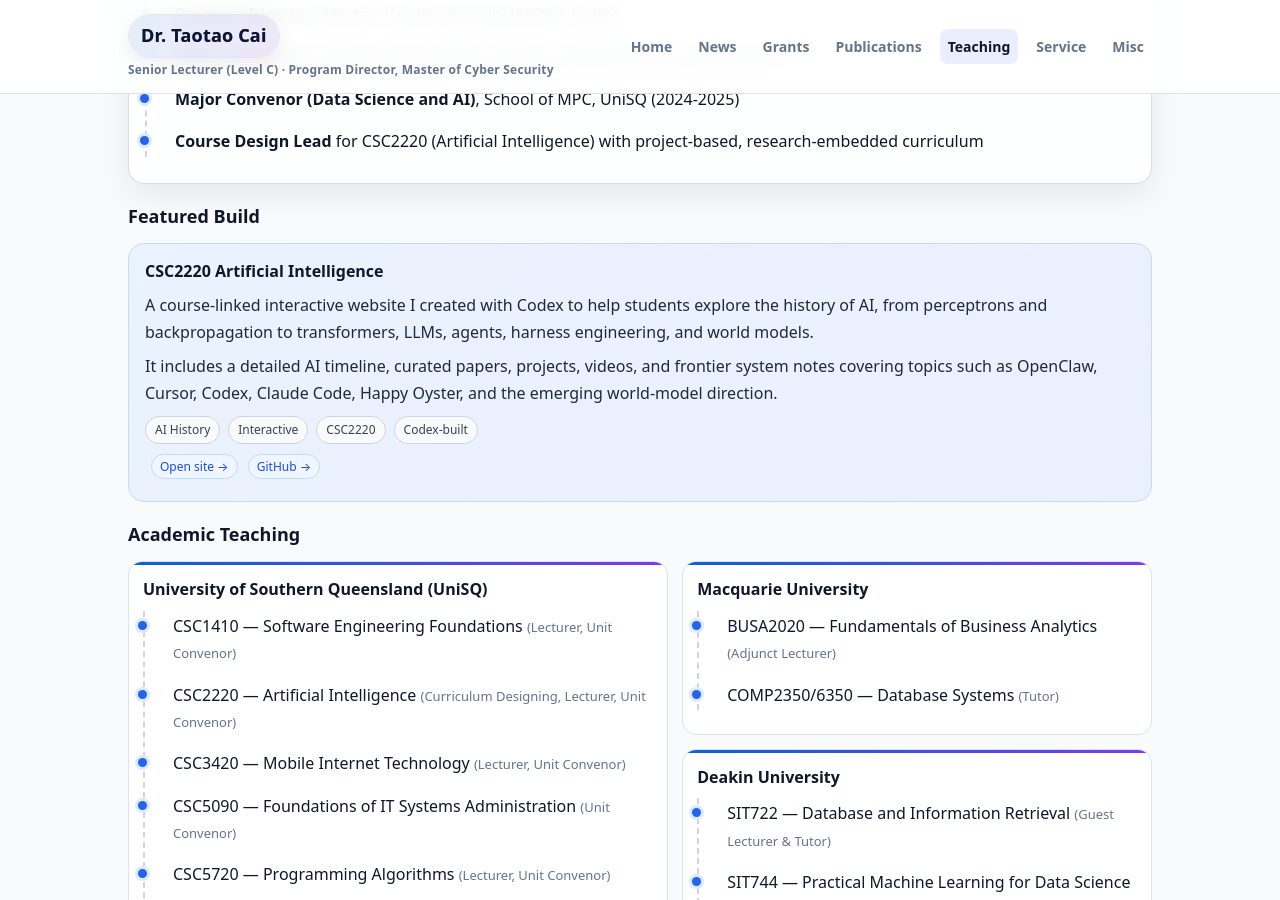
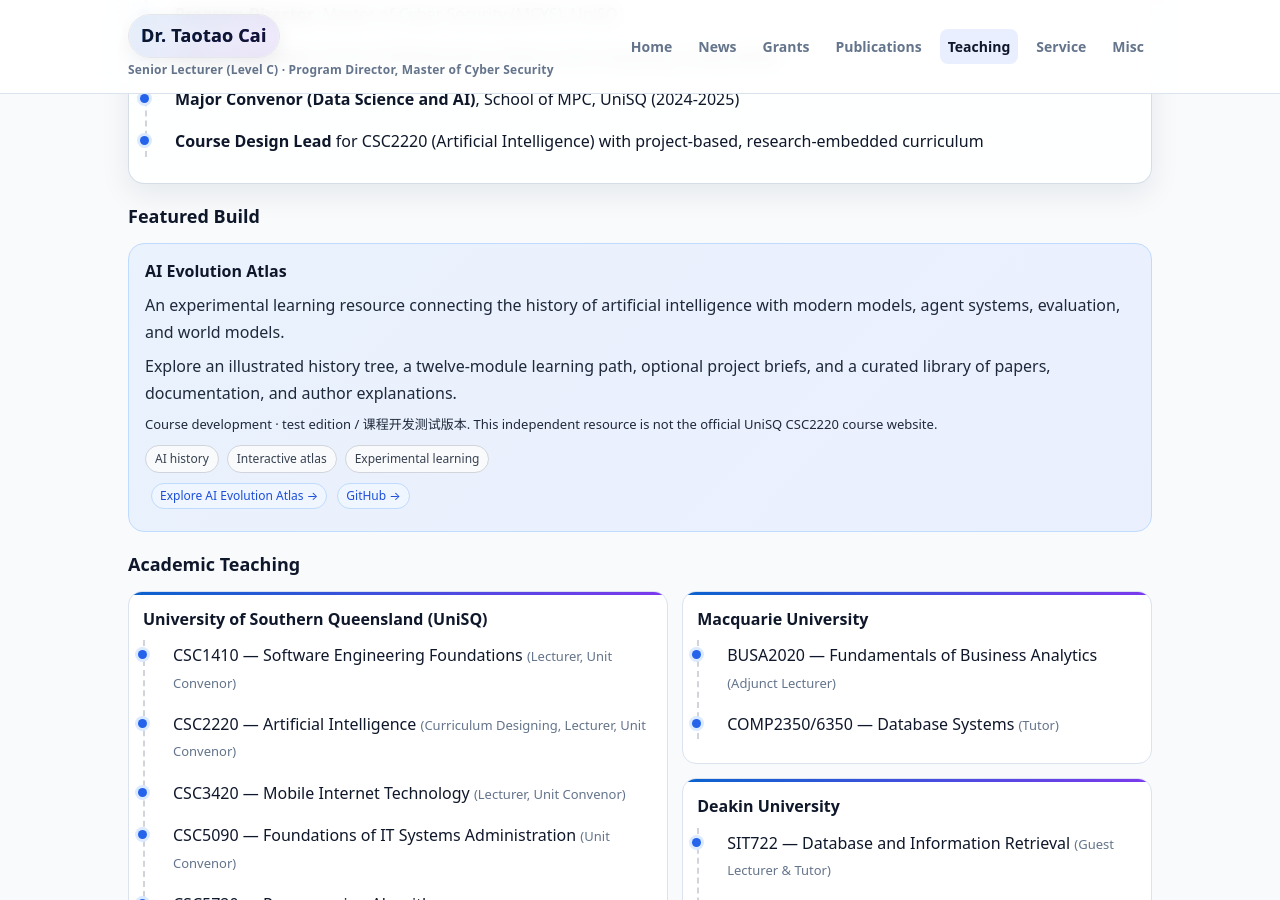
Before and after one commit to Taotao1992/Taotao1992.github.io, a Jekyll site: the page built from teaching-supervision.md, in a window 1280 px wide and 900 px high, scrolled down 400 px. Built offline with Jekyll 4.4.1, drawn with Linux system fonts in a browser that asks for light colours.

Commit message:
Rename the featured teaching resource to AI Evolution Atlas
Clarify its independent course-development test status in the homepage showcase and Teaching feature while retaining the academic teaching record.

```diff
--- a/teaching-supervision.md
+++ b/teaching-supervision.md
@@ -34,25 +34,12 @@ permalink: /teaching-supervision/
 ## Featured Build
 
 <div class="spotlight">
-  <strong>CSC2220 Artificial Intelligence</strong>
-  <p>
-    A course-linked interactive website I created with Codex to help students explore the history of AI,
-    from perceptrons and backpropagation to transformers, LLMs, agents, harness engineering, and world models.
-  </p>
-  <p>
-    It includes a detailed AI timeline, curated papers, projects, videos, and frontier system notes covering
-    topics such as OpenClaw, Cursor, Codex, Claude Code, Happy Oyster, and the emerging world-model direction.
-  </p>
-  <div class="chip-row">
-    <span class="chip">AI History</span>
-    <span class="chip">Interactive</span>
-    <span class="chip">CSC2220</span>
-    <span class="chip">Codex-built</span>
-  </div>
-  <p>
-    <a class="inline-link" href="https://taotao1992.github.io/ai-evolution-atlas/" target="_blank" rel="noopener noreferrer">Open site →</a>
-    <a class="inline-link" href="https://github.com/Taotao1992/ai-evolution-atlas" target="_blank" rel="noopener noreferrer">GitHub →</a>
-  </p>
+  <strong>AI Evolution Atlas</strong>
+  <p>An experimental learning resource connecting the history of artificial intelligence with modern models, agent systems, evaluation, and world models.</p>
+  <p>Explore an illustrated history tree, a twelve-module learning path, optional project briefs, and a curated library of papers, documentation, and author explanations.</p>
+  <p class="small">Course development · test edition / 课程开发测试版本. This independent resource is not the official UniSQ CSC2220 course website.</p>
+  <div class="chip-row"><span class="chip">AI history</span><span class="chip">Interactive atlas</span><span class="chip">Experimental learning</span></div>
+  <p><a class="inline-link" href="https://taotao1992.github.io/ai-evolution-atlas/" target="_blank" rel="noopener noreferrer">Explore AI Evolution Atlas →</a> <a class="inline-link" href="https://github.com/Taotao1992/ai-evolution-atlas" target="_blank" rel="noopener noreferrer">GitHub →</a></p>
 </div>
 
 ## Academic Teaching
```
Also changed, not shown: index.md (+2 -2 lines).
